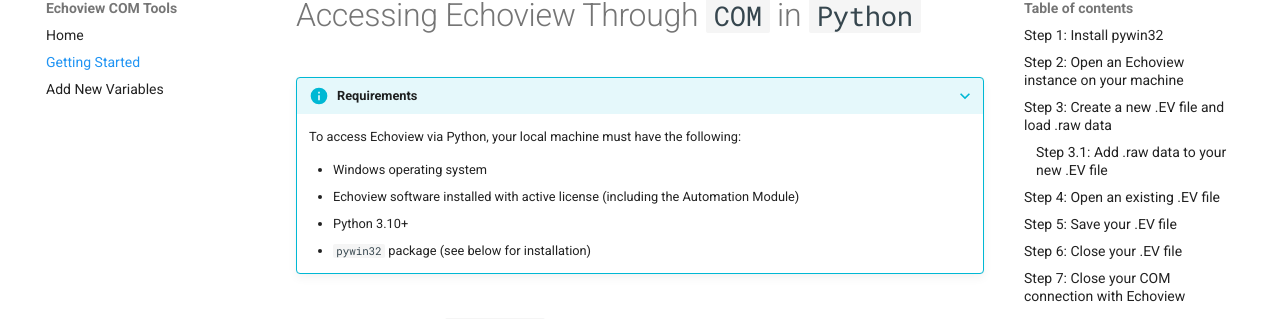
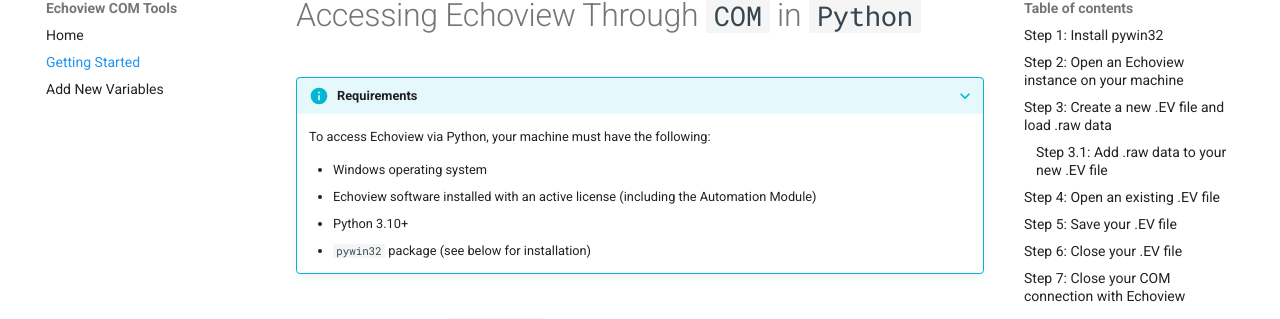
Before and after one commit to AllisonLWhiteSEFSC/Echoview_COM_Tools, an MkDocs documentation site: the page built from docs/getting-started.md, in a window 1280 px wide and 900 px high. Shown: the part 103-422 px from the top of the window. Built offline with MkDocs 1.6.1 and Material for MkDocs 9.7.7, drawn with Linux system fonts in a browser that asks for light colours; comment, search, counter and statistics services are not loaded.

Commit message:
Update getting-started.md

```diff
--- a/docs/getting-started.md
+++ b/docs/getting-started.md
@@ -11,10 +11,10 @@
 # Accessing Echoview Through `COM` in `Python`
 
 ???+ info "Requirements"
-    To access Echoview via Python, your local machine must have the following:
+    To access Echoview via Python, your machine must have the following:
 
     * Windows operating system
-    * Echoview software installed with active license (including the Automation Module)
+    * Echoview software installed with an active license (including the Automation Module)
     * Python 3.10+
     * `pywin32` package (see below for installation)
 
```
